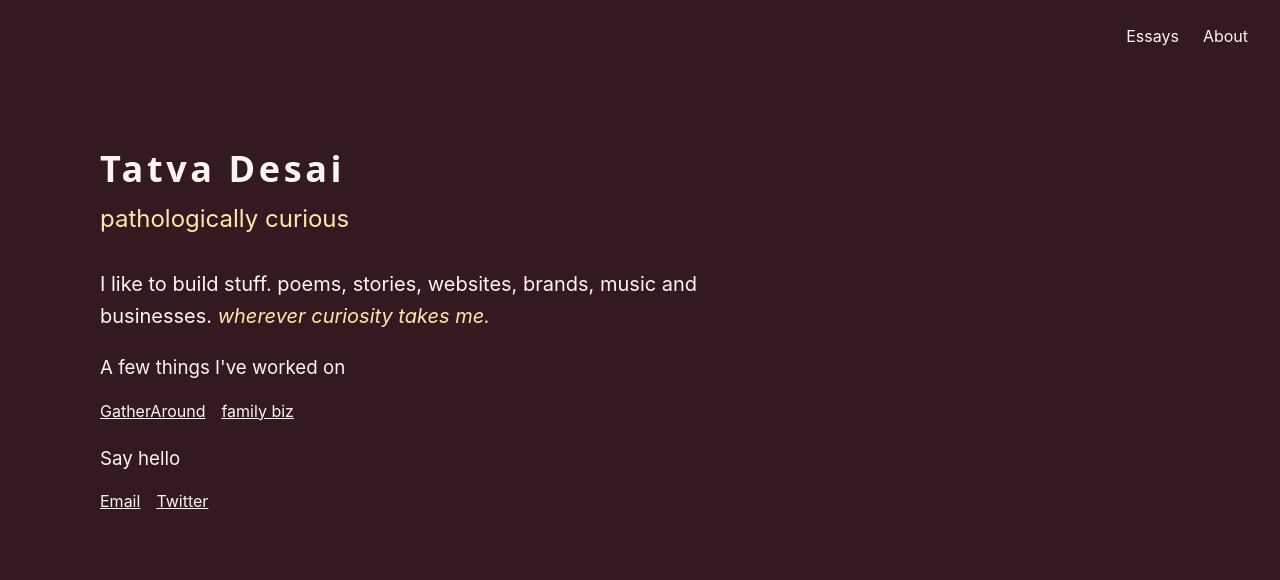
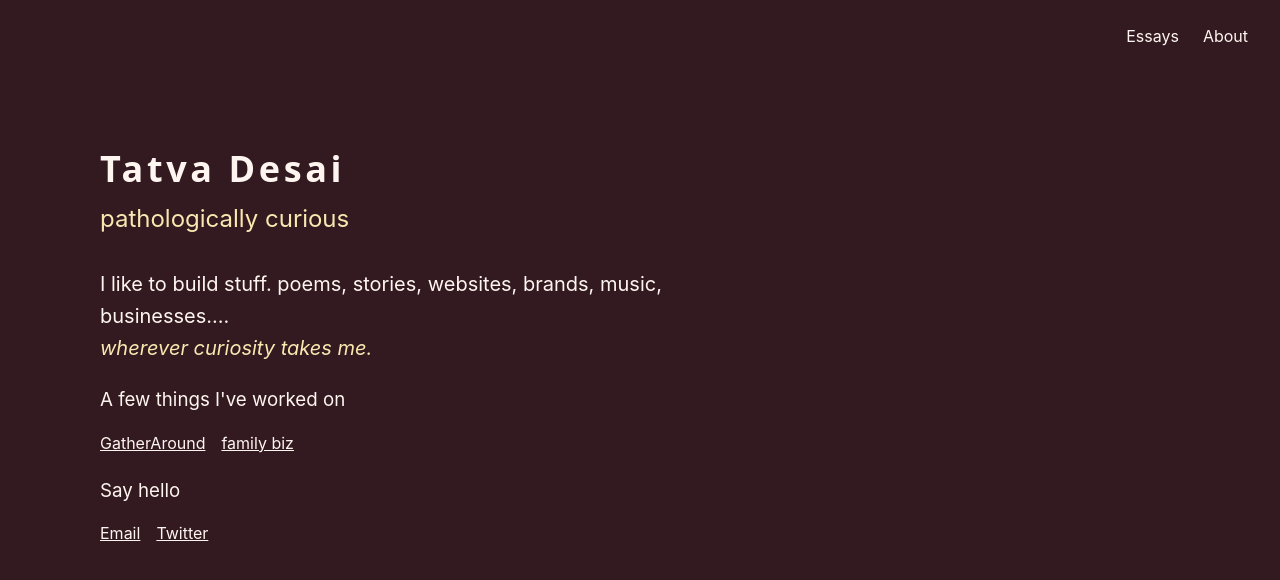
Before and after one commit to tatvadesai/tatvadesai.github.io, a Jekyll site: the page built from index.markdown, in a window 1280 px wide. Shown: the top 580 px of the page. Built offline with Jekyll 4.4.1, drawn with Linux system fonts in a browser that asks for light colours; a style sheet for code colours, icons or effects is not loaded.

Commit message:
homepage changes

```diff
--- a/index.markdown
+++ b/index.markdown
@@ -6,7 +6,7 @@ layout: default
 <h2 class="subtitle">pathologically curious</h2>
 
 <div class="main-content">
-    <p>I like to build stuff. poems, stories, websites, brands, music and businesses. <I style="color: var(--text-accent)">wherever curiosity takes me.</I></p>
+    <p>I like to build stuff. poems, stories, websites, brands, music, businesses.... <br><I style="color: var(--text-accent)">wherever curiosity takes me.</I></p>
 </div>
 
 <div class="section">
```
